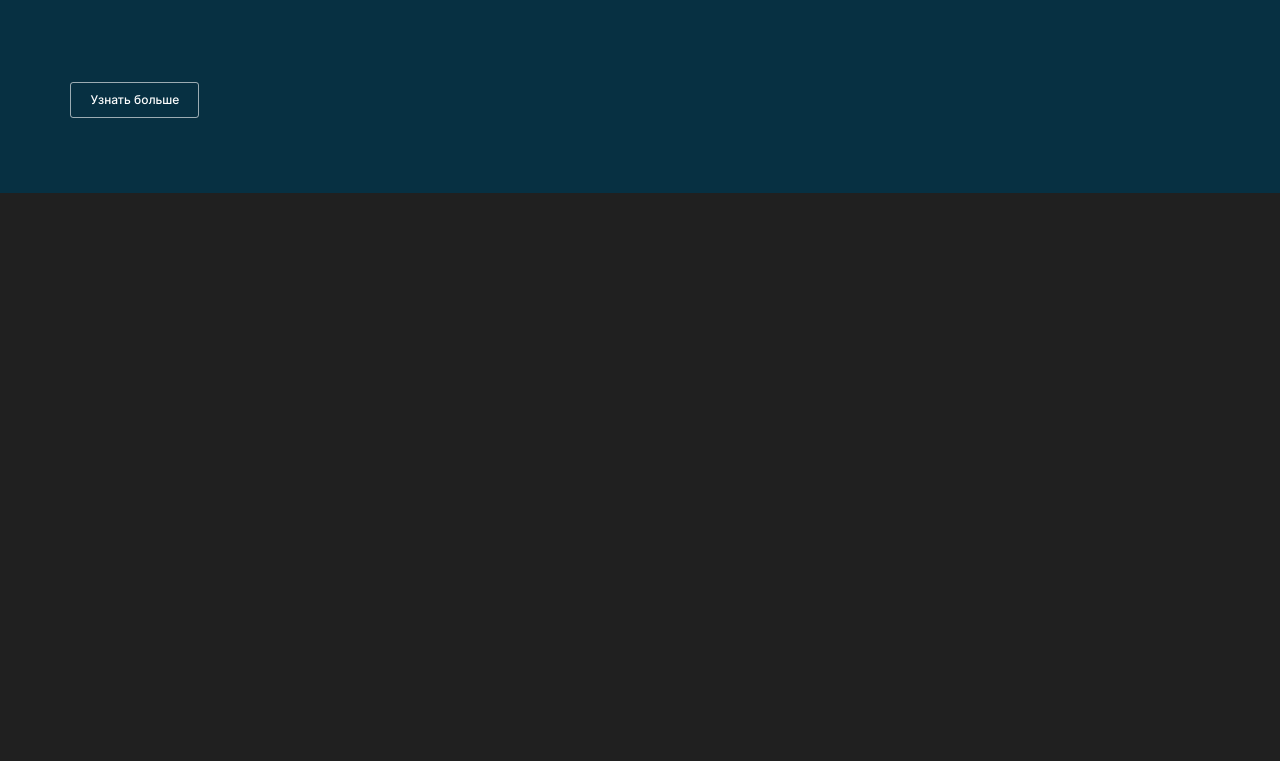
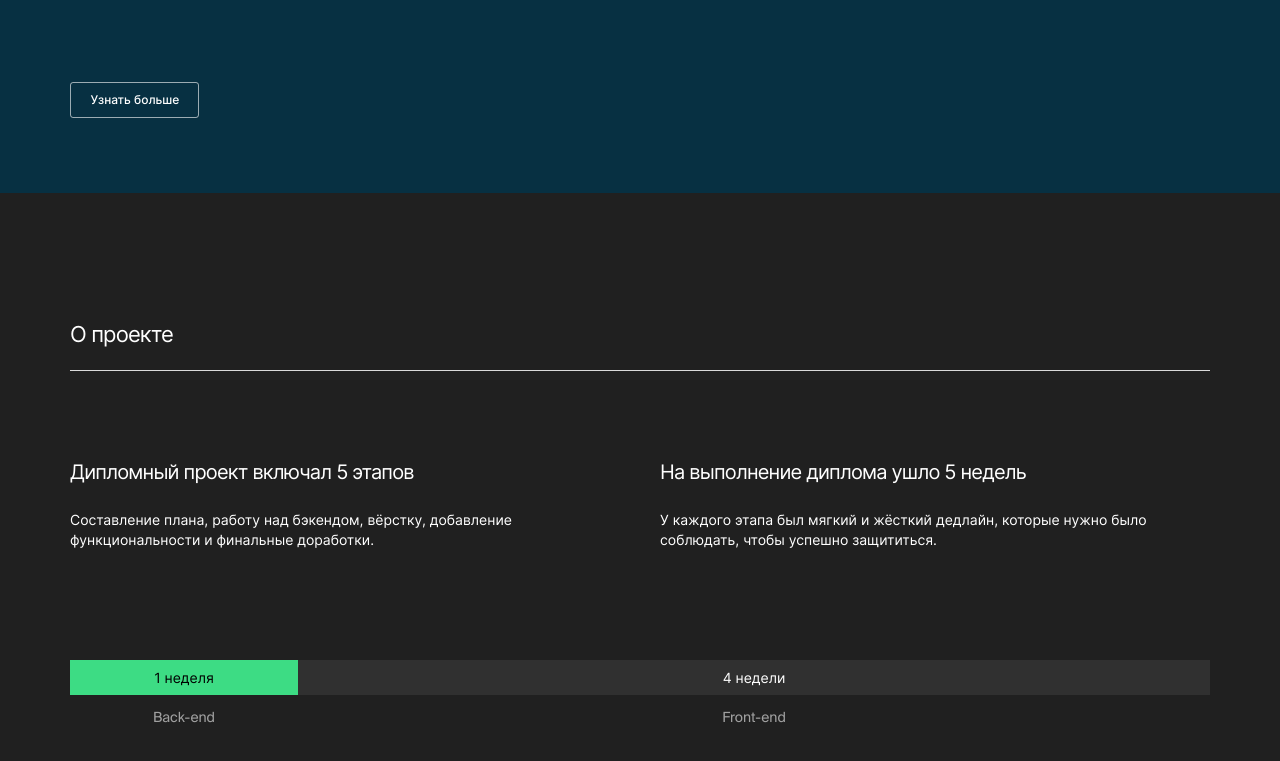
Before and after one commit to tatsenko-m/movies-explorer-frontend, a React (Create React App) app: page / in a window 1280 px wide. Shown: the part 455-1216 px from the top of the page. Before the commit the page ends 800 px from the top, so only its background shows below. Built offline with nearby package versions, Linux system fonts and the light colour scheme.

Commit message:
feat: сверстать AboutProject для десктопа

```diff
--- a/src/components/AboutProject/AboutProject.css
+++ b/src/components/AboutProject/AboutProject.css
@@ -0,0 +1,139 @@
+.about-project {
+  max-width: 1140px;
+  display: flex;
+  flex-direction: column;
+  box-sizing: border-box;
+  margin: 0 auto;
+  padding: 110px 0;
+}
+
+.about-project__heading {
+  font-family: "Inter", "Arial", sans-serif;
+  font-style: normal;
+  font-weight: 400;
+  font-size: 22px;
+  line-height: normal;
+  letter-spacing: -0.88px;
+  color: #ffffff;
+  -webkit-font-smoothing: antialiased;
+  -moz-osx-font-smoothing: grayscale;
+}
+
+.about-project__heading::after {
+  display: block;
+  content: " ";
+  border-bottom: 1px solid #dadada;
+  padding-top: 23px;
+}
+
+.about-project__description {
+  display: grid;
+  grid-template-columns: 1fr 1fr;
+  grid-template-rows: max-content max-content;
+  column-gap: 40px;
+  row-gap: 26px;
+  box-sizing: border-box;
+  margin: 0;
+  padding: 70px 0 0;
+  font-family: "Inter", "Arial", sans-serif;
+  font-style: normal;
+  font-weight: 400;
+  color: #ffffff;
+  -webkit-font-smoothing: antialiased;
+  -moz-osx-font-smoothing: grayscale;
+}
+
+.about-project__subheading {
+  font-weight: 400;
+  font-size: 20px;
+  line-height: normal;
+  letter-spacing: -0.8px;
+  margin: 0;
+  padding: 0;
+}
+
+.about-project__subheading:nth-of-type(1) {
+  grid-column: 1;
+  grid-row: 1;
+}
+
+.about-project__subheading:nth-of-type(2) {
+  grid-column: 2;
+  grid-row: 1;
+}
+
+.about-project__paragraph {
+  font-size: 14px;
+  line-height: 20px;
+  margin: 0;
+  padding: 0;
+}
+
+.about-project__paragraph:nth-of-type(1) {
+  grid-column: 1;
+  grid-row: 2;
+}
+
+.about-project__paragraph:nth-of-type(2) {
+  grid-column: 2;
+  grid-row: 2;
+}
+
+.about-project__chart {
+  display: grid;
+  grid-template-columns: 20% 80%;
+  grid-template-rows: auto auto;
+  gap: 0;
+  margin: 0;
+  padding: 110px 0 0;
+  text-align: center;
+}
+
+.about-project__backend-chart-line {
+  background-color: #3ddc84;
+  color: #000;
+  grid-column: 1;
+  grid-row: 1;
+}
+
+.about-project__chart-text {
+  margin: 0;
+  padding: 9px 0;
+  font-family: "Inter", "Arial", sans-serif;
+  font-style: normal;
+  font-weight: 400;
+  text-align: center;
+  font-size: 14px;
+  line-height: normal;
+}
+
+.about-project__chart-caption {
+  margin: 0;
+  padding-top: 14px;
+  font-family: "Suisse Intl", "Arial", sans-serif;
+  color: #a0a0a0;
+  text-align: center;
+  font-size: 14px;
+  font-style: normal;
+  font-weight: 400;
+  line-height: 17px;
+  -webkit-font-smoothing: antialiased;
+  -moz-osx-font-smoothing: grayscale;
+}
+
+.about-project__chart-caption:nth-of-type(1) {
+  grid-column: 1;
+  grid-row: 2;
+}
+
+.about-project__frontend-chart-line {
+  background-color: #303030;
+  color: #ffffff;
+  grid-column: 2;
+  grid-row: 1;
+}
+
+.about-project__chart-caption:nth-of-type(2) {
+  grid-column: 2;
+  grid-row: 2;
+}
--- a/src/components/AboutProject/AboutProject.js
+++ b/src/components/AboutProject/AboutProject.js
@@ -0,0 +1,25 @@
+const AboutProject = () => {
+  return (
+    <section className="about-project">
+      <h2 className="about-project__heading">О проекте</h2>
+      <div className="about-project__description">
+        <h3 className="about-project__subheading">Дипломный проект включал 5 этапов</h3>
+        <p className="about-project__paragraph">Составление плана, работу над бэкендом, вёрстку, добавление функциональности и финальные доработки.</p>
+        <h3 className="about-project__subheading">На выполнение диплома ушло 5 недель</h3>
+        <p className="about-project__paragraph">У каждого этапа был мягкий и жёсткий дедлайн, которые нужно было соблюдать, чтобы успешно защититься.</p>
+      </div>
+      <div className="about-project__chart">
+        <div className="about-project__backend-chart-line">
+          <p className="about-project__chart-text">1 неделя</p>
+        </div>
+        <p className="about-project__chart-caption">Back-end</p>
+        <div className="about-project__frontend-chart-line">
+          <p className="about-project__chart-text">4 недели</p>
+        </div>
+        <p className="about-project__chart-caption">Front-end</p>
+      </div>
+    </section>
+  );
+};
+
+export default AboutProject;
--- a/src/components/Main/Main.js
+++ b/src/components/Main/Main.js
@@ -1,10 +1,14 @@
 import React from 'react';
 
 import Promo from '../Promo/Promo';
+import AboutProject from '../AboutProject/AboutProject';
 
 const Main = () => {
   return (
-    <Promo />
+    <>
+      <Promo />
+      <AboutProject />
+    </>
   );
 };
 
--- a/src/components/Promo/Promo.js
+++ b/src/components/Promo/Promo.js
@@ -1,4 +1,3 @@
-import React from 'react';
 import { Link } from 'react-router-dom';
 import promoLogo from '../../images/promo-logo.svg';
 
--- a/src/index.css
+++ b/src/index.css
@@ -6,6 +6,7 @@
 @import url(./components/AccountLink/AccountLink.css);
 @import url(./components/Main/Main.css);
 @import url(./components/Promo/Promo.css);
+@import url(./components/AboutProject/AboutProject.css);
 
 body {
   background-color: #202020;
```
Also changed, not shown: src/components/NavTab/NavTab.css (deleted), src/components/NavTab/NavTab.js (deleted).
